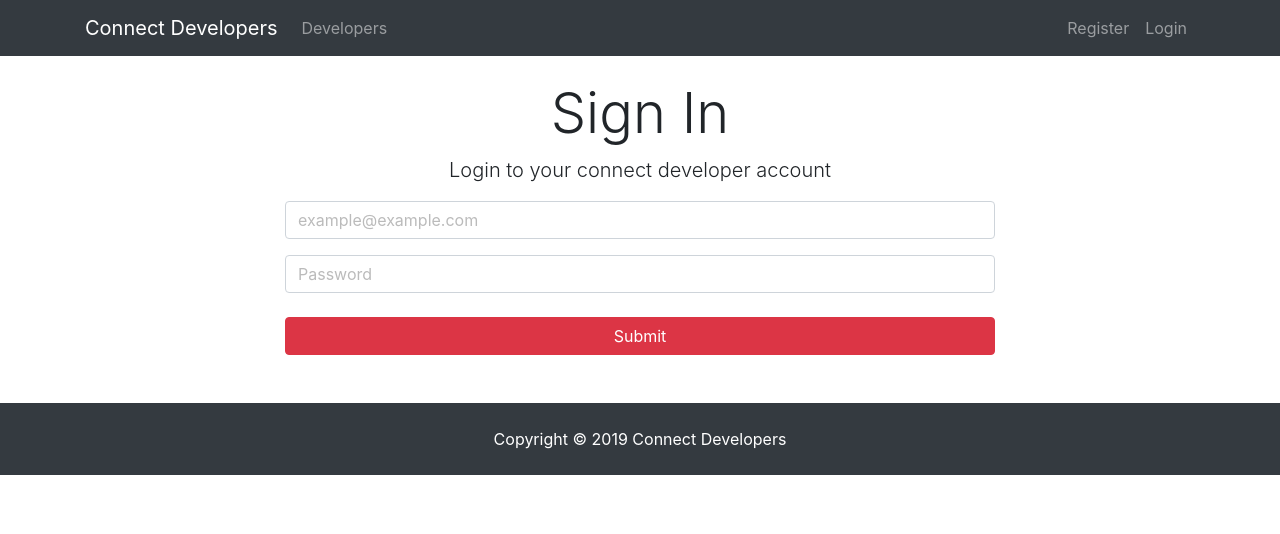
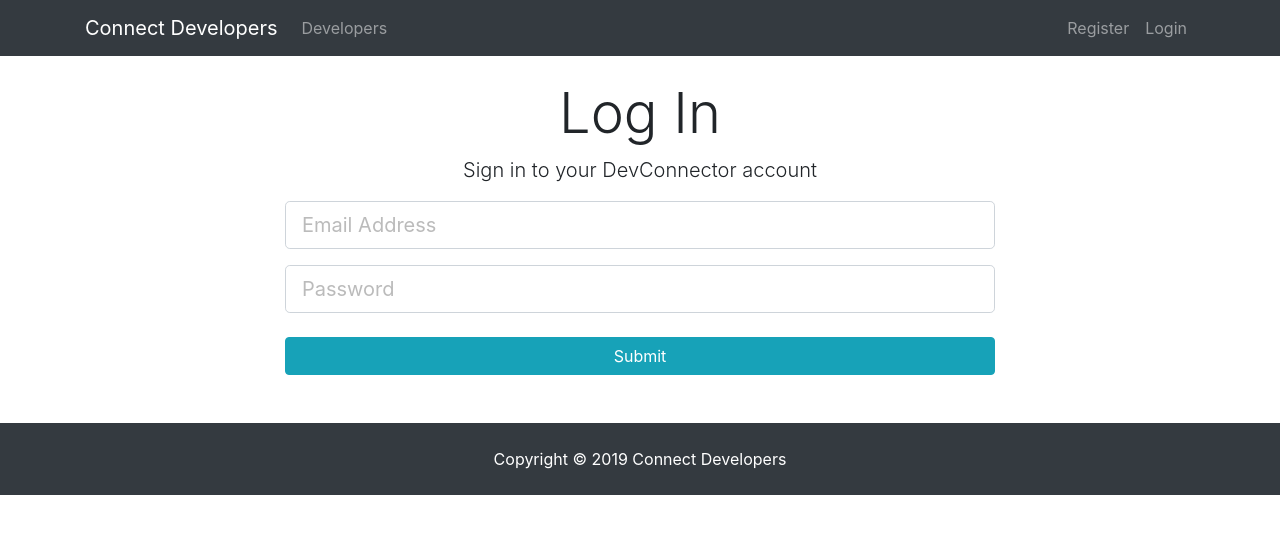
Before and after one commit to SendiSteve/connect_developers, a React (Create React App) app in the folder client/: page /login in a window 1280 px wide. Shown: the top 534 px of the page. Built offline with nearby package versions, Linux system fonts and the light colour scheme.

Commit message:
Add login functionality

```diff
--- a/client/src/App.js
+++ b/client/src/App.js
@@ -1,6 +1,12 @@
 import React, { Component } from 'react';
-import {BrowserRouter as Router, Route} from 'react-router-dom';
-import {Provider} from 'react-redux';
+import { BrowserRouter as Router, Route } from 'react-router-dom';
+import jwt_decode from 'jwt-decode';
+import setAuthToken from './utils/setAuthToken';
+import { setCurrentUser } from './actions/authActions';
+
+import { Provider } from 'react-redux';
+import store from './store';
+
 import Navbar from './components/layout/Navbar';
 import Footer from './components/layout/Footer';
 import Home from './components/layout/Home';
@@ -8,9 +14,16 @@ import Register from './components/auth/Register';
 import Login from './components/auth/Login';
 
 import './App.css';
-import store from './store';
 
-// create store
+// Check for token
+if (localStorage.jwtToken) {
+  // Set auth token header auth
+  setAuthToken(localStorage.jwtToken);
+  // Decode token and get user info and exp
+  const decoded = jwt_decode(localStorage.jwtToken);
+  // Set user and isAuthenticated
+  store.dispatch(setCurrentUser(decoded));
+}
 
 class App extends Component {
   render() {
@@ -21,8 +34,8 @@ class App extends Component {
             <Navbar />
             <Route exact path="/" component={Home} />
             <div className="container">
-                <Route exact path="/register" component={Register} />
-                <Route exact path="/login" component={Login} />
+              <Route exact path="/register" component={Register} />
+              <Route exact path="/login" component={Login} />
             </div>
             <Footer />
           </div>
--- a/client/src/actions/authActions.js
+++ b/client/src/actions/authActions.js
@@ -18,36 +18,34 @@ export const registerUser = (userData, history) => dispatch => {
         )
 }
 
-// login - Get user token
-export const loginUser = (userData) => dispatch => {
-    // make a post request
+/// Login - Get User Token
+export const loginUser = userData => dispatch => {
     axios
       .post('/api/users/login', userData)
       .then(res => {
-            // Save to local storage
-            const {token} = res.data
-            // set token to local storage
-            localStorage.setItem('jwtToken', token)
-            // set token to auth header
-            setAuthToken(token)
+        // Save to localStorage
+        const { token } = res.data;
+        // Set token to ls
+        localStorage.setItem('jwtToken', token);
+        // Set token to Auth header
+        setAuthToken(token);
         // Decode token to get user data
-            const decoded = jwt_decode(token)
-            // set current user
-            dispatch(setCurrentUser(decoded))
-
+        const decoded = jwt_decode(token);
+        // Set current user
+        dispatch(setCurrentUser(decoded));
       })
-        .catch(err => {
+      .catch(err =>
         dispatch({
           type: GET_ERRORS,
           payload: err.response.data
         })
-        })
-}
+      );
+  };
 
-// set logged in user
-export const setCurrentUser = (decoded) => {
+   // Set logged in user
+  export const setCurrentUser = decoded => {
     return {
       type: SET_CURRENT_USER,
-        patload: decoded
-    }
-}
+      payload: decoded
+    };
+  };
--- a/client/src/components/auth/login.js
+++ b/client/src/components/auth/login.js
@@ -1,6 +1,10 @@
-import React, {Component} from 'react'
+import React, { Component } from 'react';
+import PropTypes from 'prop-types';
+import { connect } from 'react-redux';
+import classnames from 'classnames';
+import { loginUser } from '../../actions/authActions';
 
-class Register extends Component{
+class Login extends Component {
   constructor() {
     super();
     this.state = {
@@ -8,47 +12,98 @@ class Register extends Component{
       password: '',
       errors: {}
     };
+
     this.onChange = this.onChange.bind(this);
     this.onSubmit = this.onSubmit.bind(this);
   }
-    onChange (e) {
-        this.setState({[e.target.name]: [e.target.value]});
+
+  componentWillReceiveProps(nextProps) {
+    if (nextProps.auth.isAuthenticated) {
+      this.props.history.push('/dashboard');
+    }
+
+    if (nextProps.errors) {
+      this.setState({ errors: nextProps.errors });
+    }
+  }
+
+  onSubmit(e) {
+    e.preventDefault();
+
+    const userData = {
+      email: this.state.email,
+      password: this.state.password
     };
-    onSubmit (e){
-        e.preventDefault();
-        const user = {
-            email: this.state.email,
-            password:this.state.password
+
+    this.props.loginUser(userData);
   }
-        console.log(user);
+
+  onChange(e) {
+    this.setState({ [e.target.name]: e.target.value });
   }
 
   render() {
+    const { errors } = this.state;
+
     return (
       <div className="login">
         <div className="container">
           <div className="row">
             <div className="col-md-8 m-auto">
-                                <h1 className="display-4 text-center">Sign In</h1>
+              <h1 className="display-4 text-center">Log In</h1>
               <p className="lead text-center">
-                                    Login to your connect developer account
+                Sign in to your DevConnector account
               </p>
               <form onSubmit={this.onSubmit}>
                 <div className="form-group">
-                                        <input type="email" className="form-control" placeholder="example@example.com" name="email" value={this.state.email} onChange={this.onChange} />
+                  <input
+                    type="email"
+                    className={classnames('form-control form-control-lg', {
+                      'is-invalid': errors.email
+                    })}
+                    placeholder="Email Address"
+                    name="email"
+                    value={this.state.email}
+                    onChange={this.onChange}
+                  />
+                  {errors.email && (
+                    <div className="invalid-feedback">{errors.email}</div>
+                  )}
                 </div>
                 <div className="form-group">
-                                        <input type="password" className="form-control" placeholder="Password" name="password" value={this.state.password}  onChange={this.onChange}/>
+                  <input
+                    type="password"
+                    className={classnames('form-control form-control-lg', {
+                      'is-invalid': errors.password
+                    })}
+                    placeholder="Password"
+                    name="password"
+                    value={this.state.password}
+                    onChange={this.onChange}
+                  />
+                  {errors.password && (
+                    <div className="invalid-feedback">{errors.password}</div>
+                  )}
                 </div>
-
-                                    <input type="submit" className="btn btn-danger btn-block mt-4" />
-
+                <input type="submit" className="btn btn-info btn-block mt-4" />
               </form>
             </div>
           </div>
         </div>
       </div>
-        )
+    );
   }
 }
-export default Register;
+
+Login.propTypes = {
+  loginUser: PropTypes.func.isRequired,
+  auth: PropTypes.object.isRequired,
+  errors: PropTypes.object.isRequired
+};
+
+const mapStateToProps = state => ({
+  auth: state.auth,
+  errors: state.errors
+});
+
+export default connect(mapStateToProps, { loginUser })(Login);
```
Also changed, not shown: client/src/reducers/authReducer.js (+7 -6 lines), client/src/utils/setAuthToken.js (+11 -10 lines). Lines whose indentation alone changed are shown as unchanged.
